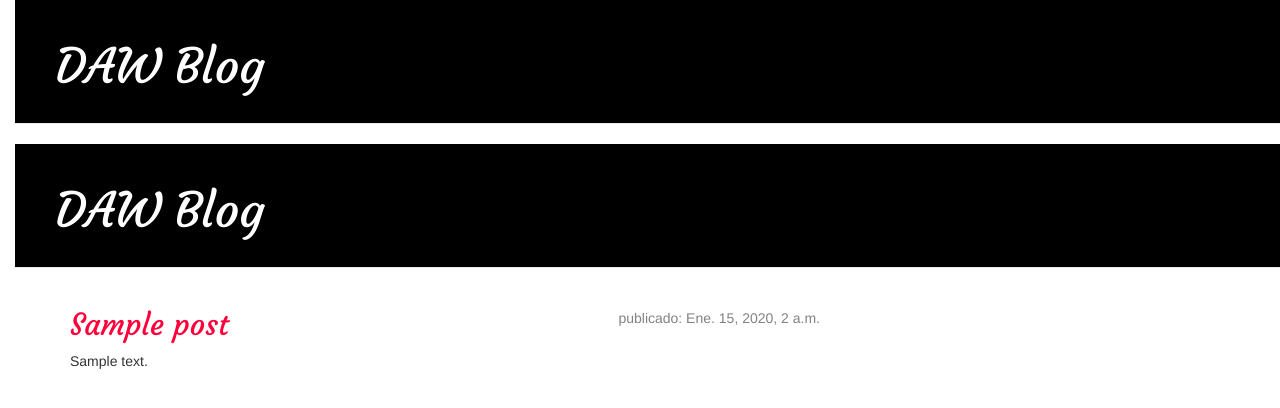
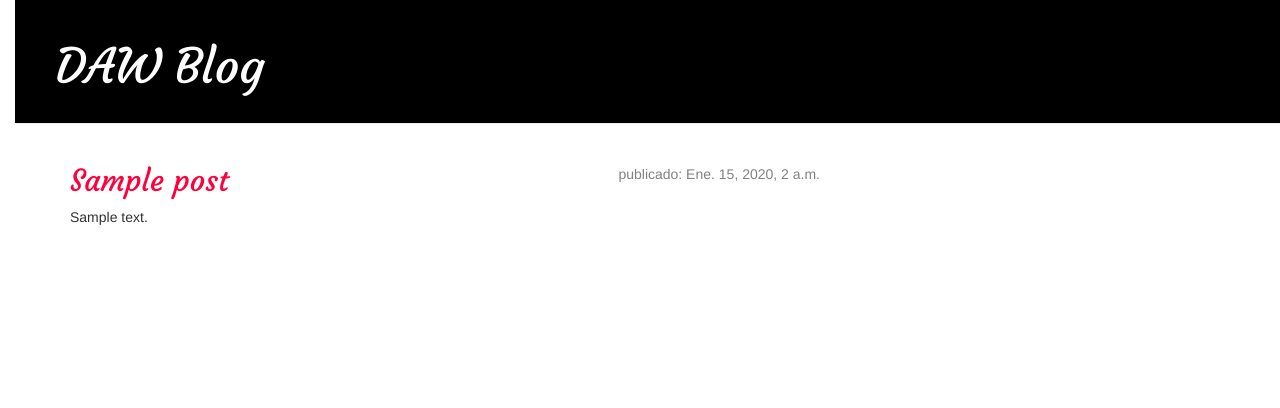
Before and after one commit to miguelgarcia18/my-first-blog, a Django app: page / in a window 1280 px wide. Shown: the top 408 px of the page. Run offline with Django 3.2, Linux system fonts and the light colour scheme; tables that the repository leaves empty hold one stand-in row (values such as "Sample post"); some libraries are stand-ins or nearby versions.

Commit message:
se creo una plantilla base y se extendió en la plantilla post_detail

```diff
--- a/blog/templates/blog/base.html
+++ b/blog/templates/blog/base.html
@@ -7,8 +7,6 @@
 		<link rel="stylesheet" href="{% static 'css/blog.css' %}" />
 		<link href="https://fonts.googleapis.com/css2?family=Courgette&display=swap" rel="stylesheet">
 		<link rel="shortcut icon" type="image/png" href="{% static 'favicon.ico' %}" />
-		<div class="page-header">
-    		<h1><a href="/">DAW Blog</a></h1>
 		</div>
     </head>
     <body>
```
